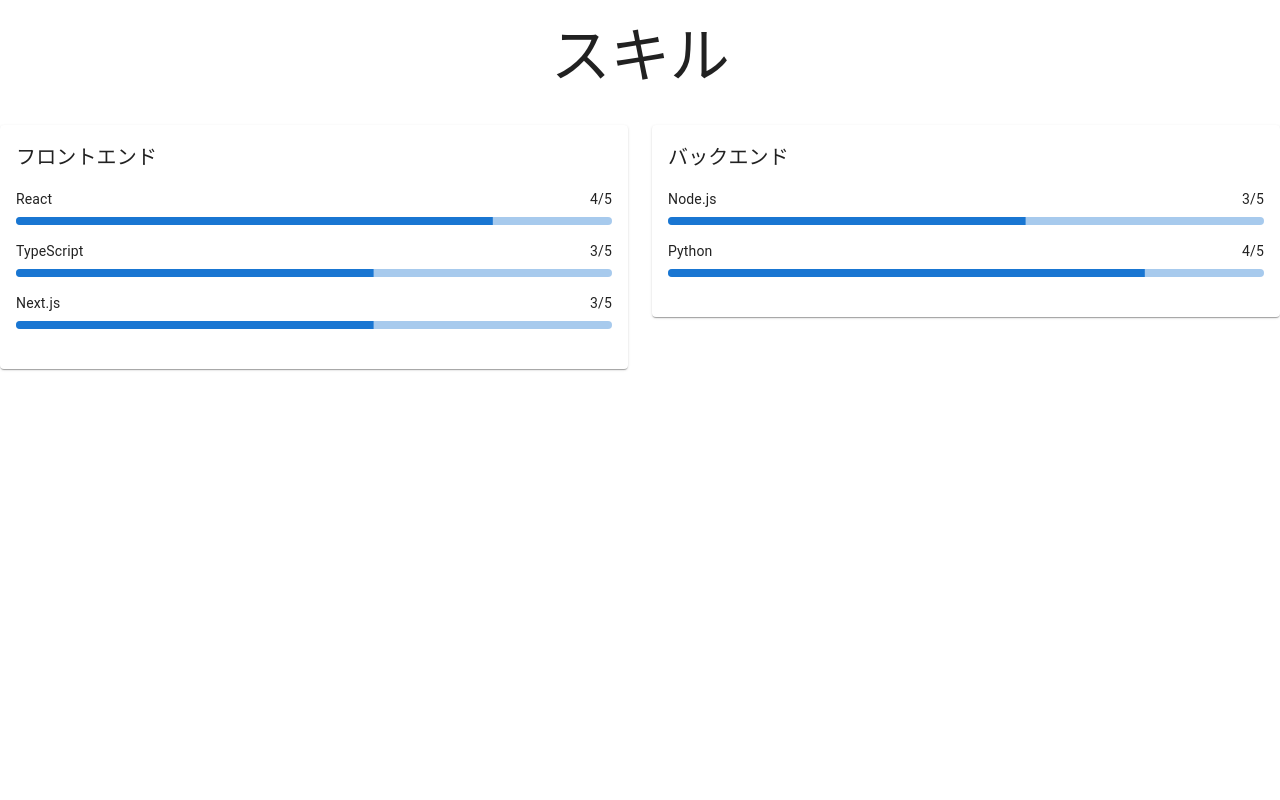
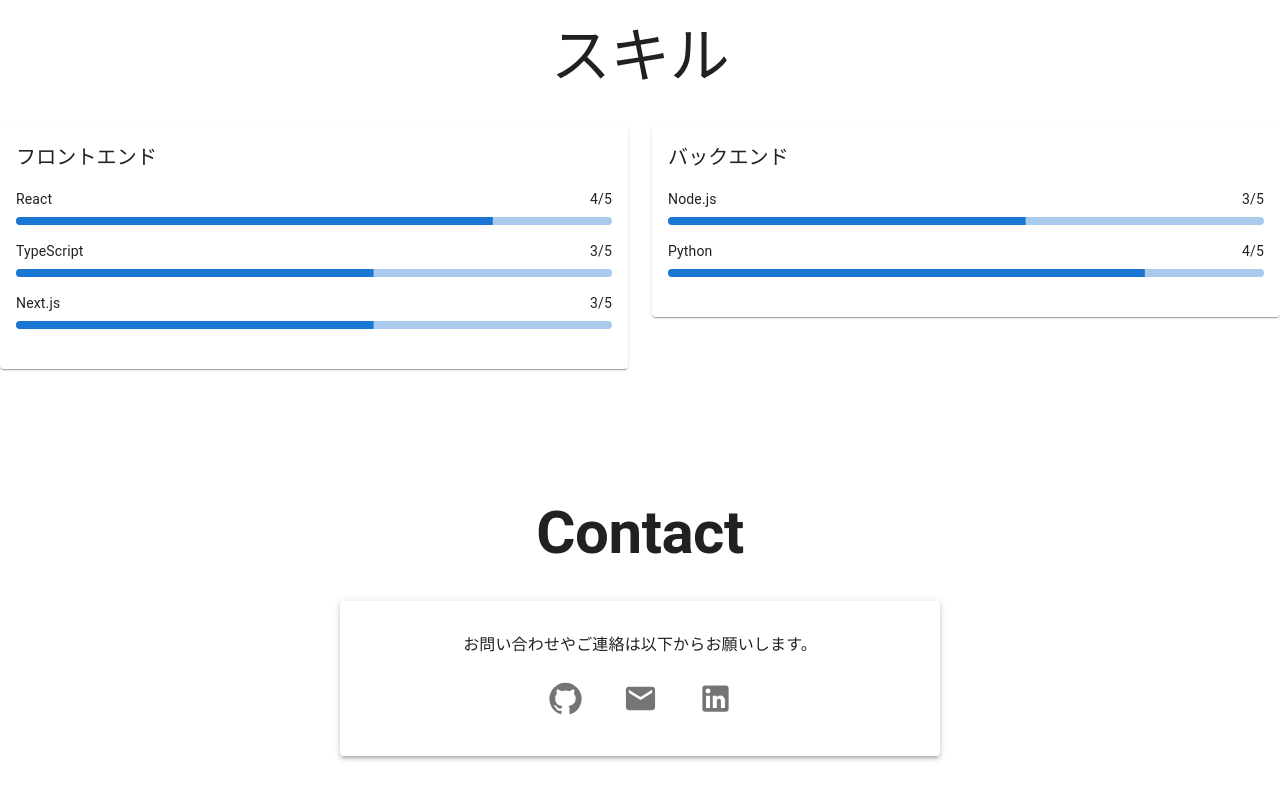
Before and after one commit to Yama9120/my_portfolio, a Next.js app: page / in a window 1280 px wide. Shown: the part 1911-2711 px from the top of the page. Before the commit the page ends 2344 px from the top, so only its background shows below. Built offline with nearby package versions, Linux system fonts and the light colour scheme.

Commit message:
feat: contact section

```diff
--- /dev/null
+++ b/app/components/sections/contact.tsx
@@ -0,0 +1,94 @@
+"use client";
+
+import { Box, Container, Typography, Link, Stack, IconButton, Paper } from "@mui/material";
+import GitHubIcon from '@mui/icons-material/GitHub';
+import EmailIcon from '@mui/icons-material/Email';
+import LinkedInIcon from '@mui/icons-material/LinkedIn';
+
+export default function Contact() {
+  return (
+    <Box
+      component="section"
+      sx={{
+        py: 8,
+      }}
+    >
+      <Container maxWidth="lg">
+        <Typography
+          variant="h2"
+          align="center"
+          sx={{
+            mb: 4,
+            fontWeight: "bold"
+          }}
+        >
+          Contact
+        </Typography>
+
+        <Paper
+          elevation={3}
+          sx={{
+            p: 4,
+            maxWidth: "600px",
+            mx: "auto",
+            textAlign: "center"
+          }}
+        >
+          <Typography variant="body1" paragraph>
+            お問い合わせやご連絡は以下からお願いします。
+          </Typography>
+
+          <Stack
+            direction="row"
+            spacing={3}
+            justifyContent="center"
+            alignItems="center"
+            sx={{ mt: 2 }}
+          >
+            <IconButton
+              component={Link}
+              href="https://github.com/yourusername"
+              target="_blank"
+              rel="noopener noreferrer"
+              aria-label="GitHub"
+              sx={{
+                '&:hover': {
+                  color: 'primary.main'
+                }
+              }}
+            >
+              <GitHubIcon fontSize="large" />
+            </IconButton>
+
+            <IconButton
+              component={Link}
+              href="mailto:your.email@example.com"
+              aria-label="Email"
+              sx={{
+                '&:hover': {
+                  color: 'primary.main'
+                }
+              }}
+            >
+              <EmailIcon fontSize="large" />
+            </IconButton>
+            <IconButton
+                component={Link}
+                href="https://linkedin.com/in/yourusername"
+                target="_blank"
+                rel="noopener noreferrer"
+                aria-label="LinkedIn"
+                sx={{
+                '&:hover': {
+                    color: 'primary.main'
+                }
+                }}
+            >
+                <LinkedInIcon fontSize="large" />
+            </IconButton>
+          </Stack>
+        </Paper>
+      </Container>
+    </Box>
+  );
+}
--- a/app/page.tsx
+++ b/app/page.tsx
@@ -2,6 +2,7 @@
 import About from './components/sections/about';
 import Projects from './components/sections/projects';
 import Skills from './components/sections/skill';
+import Contact from './components/sections/contact';
 
 export default function Page() {
   return (
@@ -10,6 +11,7 @@
       <About />
       <Projects />
       <Skills />
+      <Contact />
     </main>
   );
 }
```
